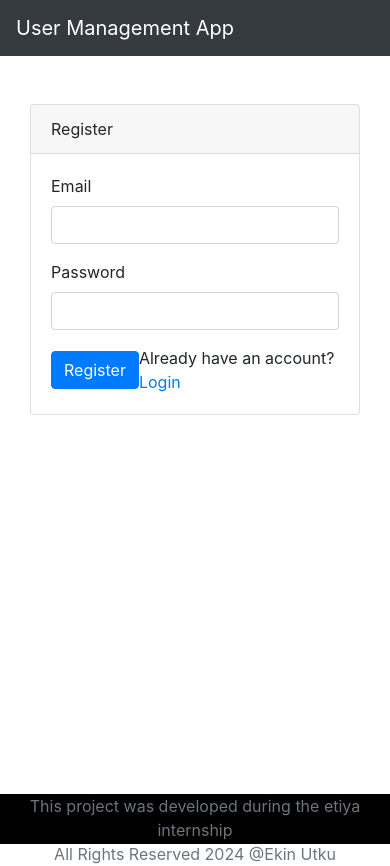
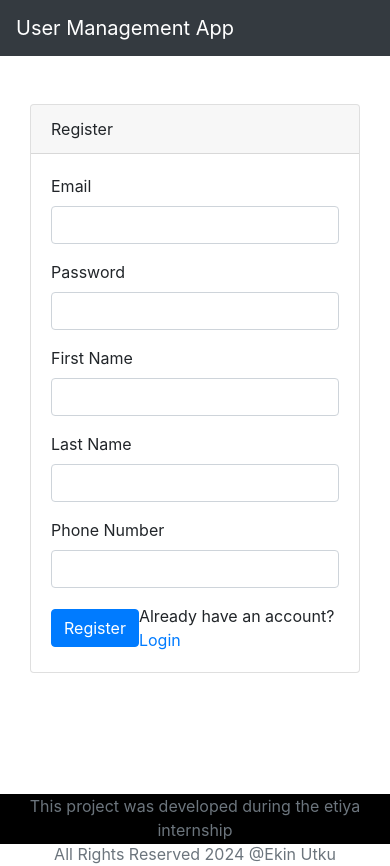
Before and after one commit to ekinutkuu/E-Commerce, a React (Create React App) app: page /register in a window 390 px wide. Built offline with nearby package versions, Linux system fonts and the light colour scheme.

Commit message:
first name, last name and phone number section added to register page

```diff
--- a/src/components/RegisterComponent.jsx
+++ b/src/components/RegisterComponent.jsx
@@ -10,8 +10,12 @@ class RegisterComponent extends Component {
 
         this.state = {
             id: this.props.match.params.id,
+            userType: 'user',
             emailId: '',
             password: '',
+            firstName: '',
+            lastName: '',
+            phoneNumber: '',
         }
 
         this.changeEmailIdHandler = this.changeEmailIdHandler.bind(this);
@@ -27,12 +31,28 @@ class RegisterComponent extends Component {
         this.setState({password: event.target.value});
     }
 
+    changeFirstNameHandler= (event) => {
+        this.setState({firstName: event.target.value});
+    }
+
+    changeLastNameHandler= (event) => {
+        this.setState({lastName: event.target.value});
+    }
+
+    changePhoneHandler = (event) => {
+        this.setState({phoneNumber: event.target.value});
+    }
+
     register(e) {
         e.preventDefault();
 
         let user = {
+            userType: this.state.userType,
             emailId: this.state.emailId,
-            password: this.state.password
+            password: this.state.password,
+            firstName: this.state.firstName,
+            lastName: this.state.lastName,
+            phoneNumber: this.state.phoneNumber,
         };
         console.log('user => ' + JSON.stringify(user));
 
@@ -62,6 +82,21 @@ class RegisterComponent extends Component {
                                             <input type="password" id="password" className="form-control"
                                                 value={this.state.password} onChange={this.changePasswordHandler} />
                                         </div>
+                                        <div className="form-group">
+                                            <label htmlFor="firstName">First Name</label>
+                                            <input type="text" id="firstNumber" className="form-control"
+                                                value={this.state.firstName} onChange={this.changeFirstNameHandler} />
+                                        </div>
+                                        <div className="form-group">
+                                            <label htmlFor="lastName">Last Name</label>
+                                            <input type="text" id="lastNumber" className="form-control"
+                                                value={this.state.lastName} onChange={this.changeLastNameHandler} />
+                                        </div>
+                                        <div className = "form-group">
+                                            <label htmlFor="phoneNumber">Phone Number</label>
+                                            <input type="number" pattern="[0-9]*" id="phoneNumber" className="form-control"
+                                                value={this.state.phoneNumber} onChange={this.changePhoneHandler}/>
+                                        </div>
                                         <div className='d-flex justify-content-between align-items-center'>
                                             <button type="submit" className="btn btn-primary" style={{ height: 'auto' }} onClick={this.register}>Register</button>
                                             <span>Already have an account? <Link to="/login">Login</Link></span>
```
